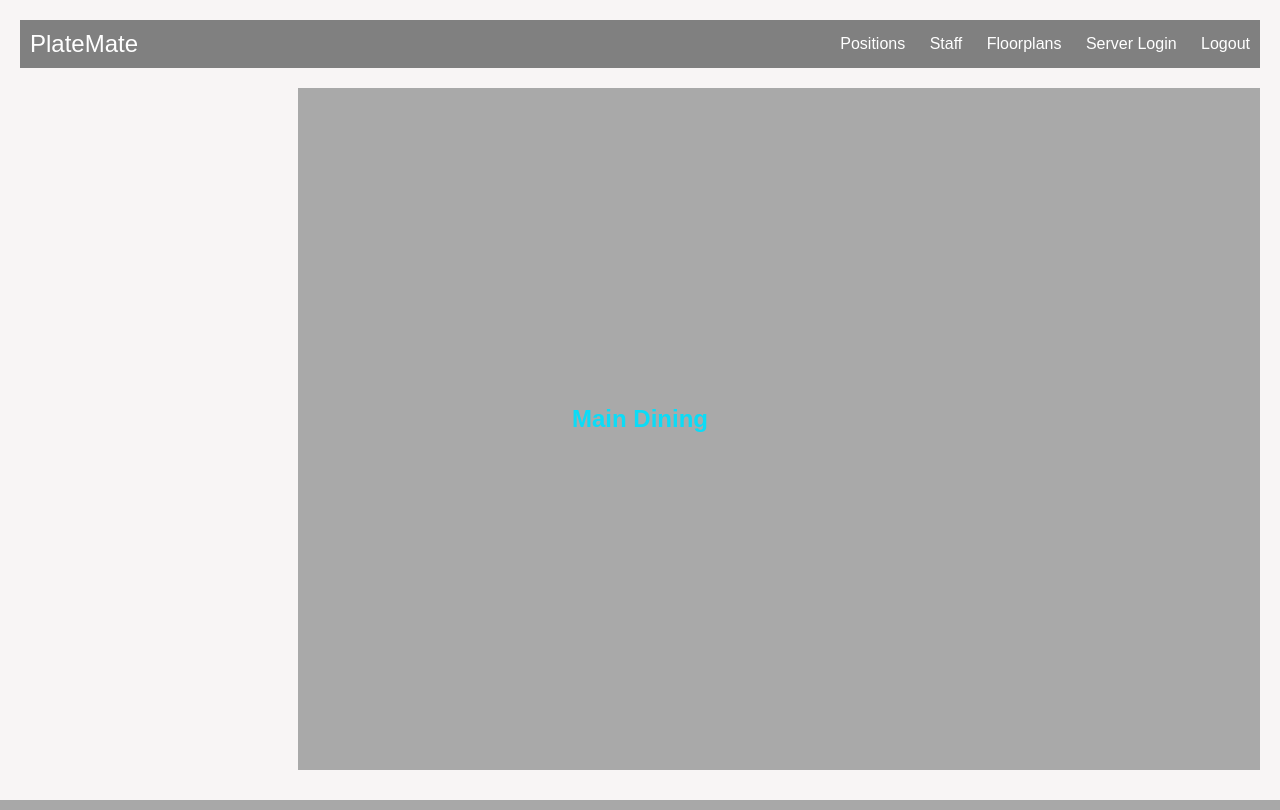
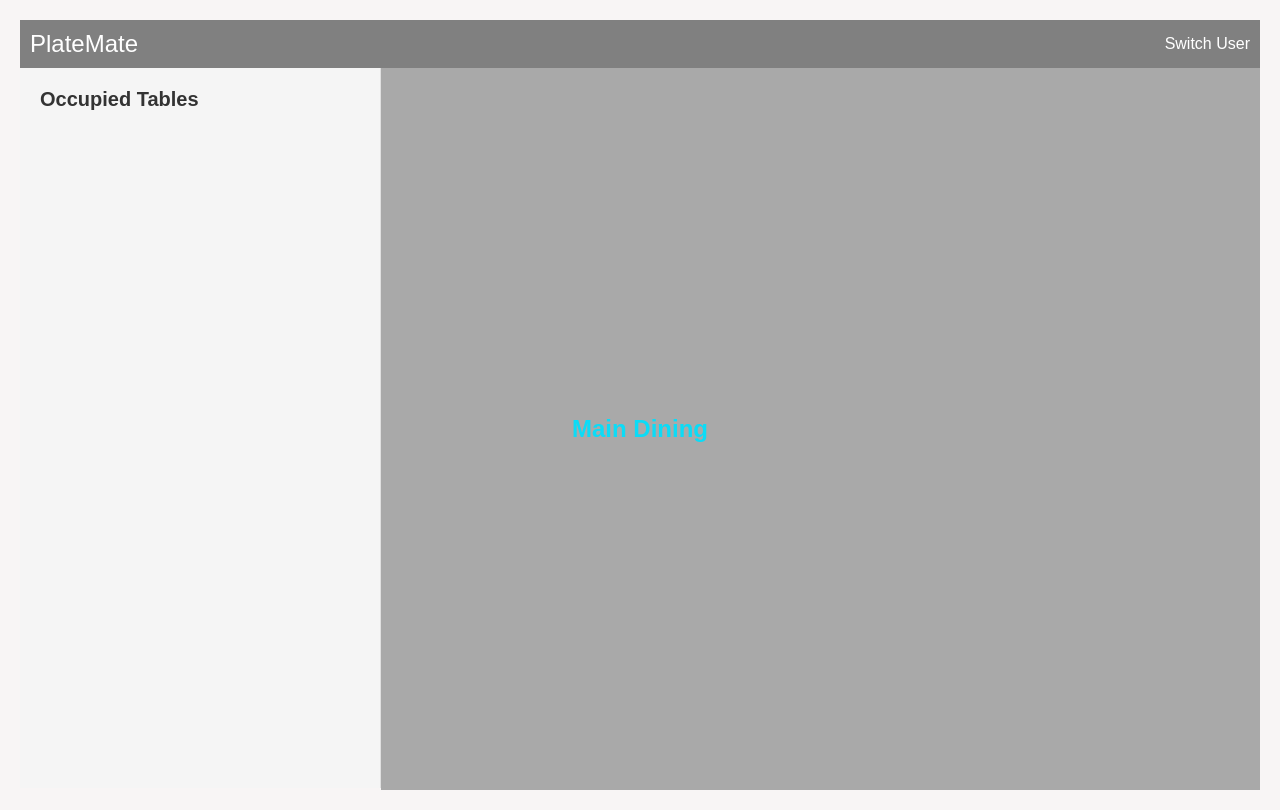
Before and after one commit to DevanSmith1999/PlateMatePos1, a Django app: a page that uses PlateMate/templates/PlateMate/MainDining.html in a window 1280 px wide. Run offline with Django 5.2, Linux system fonts and the light colour scheme; tables that the repository leaves empty hold one stand-in row (values such as "Sample post"); some libraries are stand-ins or nearby versions.

Commit message:
Added the table functionality to where it can be assigned to one server and only that server can view it. But a manager can view all tables.

```diff
--- a/PlateMate/templates/PlateMate/MainDining.html
+++ b/PlateMate/templates/PlateMate/MainDining.html
@@ -14,10 +14,9 @@
         }
         #content {
             display: flex;
-            flex-direction: column;
-            align-items: center;
-            position: relative; /* Make it a positioning context for absolute positioning of mainDiningText */
-            z-index: 1; /* Ensure it's above the canvas */
+            align-items: flex-start;
+            position: relative;
+            z-index: 1;
         }
 
         #navbar {
@@ -25,19 +24,14 @@
             display: block;
             margin-bottom: 20px;
             justify-content: center;
-
-
         }
         #canvas {
-            width: 75vw;
-            height: 85vh;
+            flex-grow:1; /* Take up remaining space */
+            height: 90vh;
             background-color: darkgray;
             border: 1px solid darkgrey;
             position: relative;
-            margin-top: 20px;
             z-index: 0;
-            margin-left: auto; /* Pushes the canvas to the right */
-            margin-right: 0;
         }
         .table, .table-text {
             position: absolute;
@@ -82,21 +76,73 @@
             font-weight: bold;
             color: rgb(11, 220, 247);
             margin-bottom: 20px;
-            position: absolute; /* Position it absolutely within the canvas */
-            top: 50%; /* Center vertically */
-            left: 50%; /* Center horizontally */
-            transform: translate(-50%, -50%); /* Adjust to truly center */
+            position: absolute;
+            top: 50%;
+            left: 50%;
+            transform: translate(-50%, -50%);
             z-index: 2;
         }
         .occupied {
             background-color: yellow;
         }
+        .sidebar {
+            width: 25vw;
+            height: 85vh;
+            background-color: #f5f5f5;
+            border-right: 1px solid #e0e0e0;
+            overflow-y: auto;
+            padding: 20px;
+        }
+
+        .sidebar-title {
+            font-size: 20px;
+            font-weight: bold;
+            margin-bottom: 20px;
+            color: #333;
+        }
+
+        li.table-item {
+            list-style-type: none;
+            margin-bottom: 15px;
+            padding: 10px;
+            background-color: #fff;
+            border-radius: 5px;
+            box-shadow: 0 2px 4px rgba(0, 0, 0, 0.1);
+            cursor: pointer;
+            transition: background-color 0.3s ease;
+        }
+
+        li.table-item:hover {
+            background-color: #e9f5f5;
+        }
+
+        li.table-item a {
+            color: #007BFF;
+            text-decoration: none;
+            font-weight: bold;
+            transition: color 0.3s ease;
+        }
+
+        li.table-item a:hover {
+            color: #0056b3;
+        }
+
+        li.table-item:empty::before {
+            content: "No occupied tables.";
+            color: #aaa;
+        }
 
     </style>
 </head>
 <body>
-    {% include 'navbar.html' %}
+    {% include 'Server_navbar.html' %}
     <div id="content">
+        <div class="sidebar">
+            <div class="sidebar-title">Occupied Tables</div>
+            <ul id="occupied-tables-list">
+                <!-- Occupied tables will be appended here -->
+            </ul>
+        </div>
         <div id="mainDiningText">Main Dining</div>
         <div id="canvas">
             <!-- Tables and text boxes will be appended here -->
@@ -106,18 +152,62 @@
     <script>
         let tables = [];
         let textboxes = [];
+        function getCookie(name) {
+            let cookieValue = null;
+            if (document.cookie && document.cookie !== '') {
+                const cookies = document.cookie.split(';');
+                for (let i = 0; i < cookies.length; i++) {
+                    const cookie = cookies[i].trim();
+                    if (cookie.substring(0, name.length + 1) === (name + '=')) {
+                        cookieValue = decodeURIComponent(cookie.substring(name.length + 1));
+                        break;
+                    }
+                }
+            }
+            return cookieValue;
+        }
+        function getStaffSubposition(staffNumber) {
+            return new Promise((resolve, reject) => {
+                $.ajax({
+                    url: `/get-staff-subpositions/${staffNumber}/`,
+                    method: 'GET',
+                    success: function(response) {
+                        resolve(response); // Return the list of subposition_ids
+                    },
+                    error: function(jqXHR, textStatus, errorThrown) {
+                        reject(errorThrown);
+                    }
+                });
+            });
+        }
+        function isManager(subpositionIds) {
+            return subpositionIds.includes("24") || subpositionIds.includes(24);
+        }
+        function getStaffName(staffNumber) {
+            return new Promise((resolve, reject) => {
+                $.ajax({
+                    url: `/get-staff-name/${staffNumber}/`,
+                    method: 'GET',
+                    success: function(response) {
+                        resolve(response.first_name);
+                    },
+                    error: function(jqXHR, textStatus, errorThrown) {
+                        reject(errorThrown);
+                    }
+                });
+            });
+        }
 
         $(document).ready(function() {
             const floor_plan_name = "Main";
-            const originalCanvasWidth =683;  // Original canvas width
-            const originalCanvasHeight = 600; // Original canvas height
-            const newCanvasWidth = $('#canvas').width();  // New canvas width
+            const originalCanvasWidth = 683;
+            const originalCanvasHeight = 600;
+            const newCanvasWidth = $('#canvas').width();
             const newCanvasHeight = $('#canvas').height();
 
             const scaleX = newCanvasWidth / originalCanvasWidth;
             const scaleY = newCanvasHeight / originalCanvasHeight;
 
-            // Fetch floor plan data
             $.ajax({
                 url: `/get-floor-plan/${floor_plan_name}/`,
                 method: 'GET',
@@ -129,6 +219,8 @@
                     console.log("Received tables data:", tables);
                     console.log("Received text boxes data:", textboxes);
 
+                    populateOccupiedTables();
+
                     renderElements();
                 },
                 error: function(jqXHR, textStatus, errorThrown) {
@@ -137,34 +229,29 @@
             });
 
             function renderElements() {
-                console.log("Rendering tables:", tables);
-                console.log("Rendering text boxes:", textboxes);
-
                 if (!Array.isArray(tables) || !Array.isArray(textboxes)) {
                     console.log("Tables or text boxes data is not an array.");
                     return;
                 }
 
                 tables.forEach(table => {
-                    const { table_number, shape, x_position, y_position, width, height } = table;
+                    const { table_number, isOccupiedBy, shape, x_position, y_position, width, height } = table;
                     const scaledX = x_position * scaleX;
                     const scaledY = y_position * scaleY;
                     const scaledWidth = width * scaleX;
                     const scaledHeight = height * scaleY;
 
-                    console.log(`Rendering table ${table_number} at ${scaledX}, ${scaledY}`);
                     let shapeClass = shape;
                     if (shape === 'square') {
                         shapeClass = 'square';
                     }
-
+                    const tableClass = isOccupiedBy ? 'occupied' : '';
                     const tableElement = `
                         <a href="/" class="table-link" id="table-link-${table_number}" style="position: absolute; top: ${scaledY}px; left: ${scaledX}px; width: ${scaledWidth}px; height: ${scaledHeight}px;">
-                            <div id="table-${table_number}" class="table ${shapeClass}" style="width: 100%; height: 100%;">
+                            <div id="table-${table_number}" class="table ${shapeClass} ${tableClass}" style="width: 100%; height: 100%;">
                                 <input type="text" class="table-input" value="${table_number}" readonly />
                             </div>
                         </a>`;
-
                     $("#canvas").append(tableElement);
                 });
 
@@ -175,54 +262,109 @@
                     const scaledWidth = width * scaleX;
                     const scaledHeight = height * scaleY;
 
-                    console.log(`Rendering text box ${id} at ${scaledX}, ${scaledY}`);
-
                     const element = `
                         <div id="text-box-${id}" class="table-text" style="position: absolute; top: ${scaledY}px; left: ${scaledX}px; width: ${scaledWidth}px; height: ${scaledHeight}px;">
                             <input type="text" class="table-input" value="${content}" readonly />
                         </div>`;
-
                     $("#canvas").append(element);
                 });
             }
 
-            $("#canvas").on('click', '.table', function() {
-                const id = $(this).attr("table_number"); // Extracting table number from the ID
-                // Implement logic to handle table click, e.g., placing an order
+            function populateOccupiedTables() {
+                console.log("Populating occupied tables...");
+
+                const staffNumber = sessionStorage.getItem('staffNumber');
+                const occupiedTables = tables.filter(table => table.isOccupiedBy === staffNumber);
+                const staffName=getStaffName(staffNumber);
+
+                const $occupiedTablesList = $('#occupied-tables-list');
+                $occupiedTablesList.empty();
+
+                occupiedTables.forEach(table => {
+                getStaffName(table.isOccupiedBy) // Fetch staff name asynchronously
+                .then(staffName => {
+                    const tableElement = `
+                        <li class="table-item">
+                            <a href="#" class="table-number">${table.table_number}</a> - Occupied by <span class="occupied-by">${staffName}</span>
+                        </li>
+                    `;
+                    $occupiedTablesList.append(tableElement);
+                })
+                .catch(error => {
+                    console.error("Error fetching staff name:", error);
+                    const tableElement = `
+                        <li class="table-item">
+                            <a href="#" class="table-number">${table.table_number}</a> - Occupied by <span class="occupied-by">Unknown</span>
+                        </li>
+                    `;
+                    $occupiedTablesList.append(tableElement);
+                });
+            });
+                console.log(staffName)
+                console.log("Populated occupied tables:", $occupiedTablesList.html());
+            }
+
+
+            $("#canvas").on('click', '.table', function(event) {
+                event.preventDefault();
+                const id = $(this).attr("id").split('-')[1];
                 const staffNumber = sessionStorage.getItem('staffNumber');
 
-                // Update the isOccupiedBy field of the clicked table in tables array
                 const clickedTable = tables.find(table => table.table_number == id);
-                error.log("Clicked table:",clickedTable);
+
                 if (clickedTable) {
+                    getStaffName(staffNumber)
+
+                    .then(staffName => {
+                        getStaffSubposition(staffNumber)
+                        .then(subpositionId => {
+                            if (isManager(subpositionId)) {
+                                console.log(staffName)
+                                const confirmMessage = `Table is currently in use by ${staffName}. Are you sure you want to edit?`;
+
+                                if (confirm(confirmMessage)) {
+                                    const redirectUrl = $(`#table-link-${id}`).attr('href');
+                                    window.location.href = redirectUrl;
+                                }
+                            } else if (clickedTable.isOccupiedBy && clickedTable.isOccupiedBy !== staffNumber) {
+                                alert("Sorry, table is currently in use.");
+                            } else if (clickedTable.isOccupiedBy === staffNumber) {
+                                const redirectUrl = $(`#table-link-${id}`).attr('href');
+                                window.location.href = redirectUrl;
+                            } else {
                                 clickedTable.isOccupiedBy = staffNumber;
 
-                    // Update table's data on server-side
+                                const csrftoken = getCookie('csrftoken');
+
                                 $.ajax({
-                        url: `/update-table/${id}/`,  // Assuming you have an endpoint to update table data
+                                    url: `/update-table/${id}/`,
                                     method: 'PUT',
                                     data: JSON.stringify(clickedTable),
                                     contentType: 'application/json',
+                                    headers: {
+                                        'X-CSRFToken': csrftoken
+                                    },
                                     success: function(response) {
                                         console.log("Table data updated successfully:", response);
-                            // Optionally update the UI to reflect the change, e.g., change table color to indicate occupancy
-                            $(`#table-${id}`).addClass('occupied');  // Add a CSS class to indicate occupied table
+                                        $(`#table-${id}`).addClass('occupied');
                                     },
                                     error: function(jqXHR, textStatus, errorThrown) {
                                         console.log("Error updating table data:", textStatus, errorThrown);
                                     }
                                 });
+                                const redirectUrl = $(`#table-link-${id}`).attr('href');
+                                window.location.href = redirectUrl;
+                            }
+                        });
+                    })
+                    .catch(error => {
+                        console.log("Error fetching staff name:", error);
+                    });
                 } else {
                     console.log("Table not found.");
                 }
-
-            });
-
-            $("#canvas").on('click', '.table-text', function(event) {
-                event.stopPropagation(); // Stop the click event from bubbling up
             });
         });
     </script>
-
 </body>
 </html>
--- /dev/null
+++ b/PlateMate/templates/Server_navbar.html
@@ -0,0 +1,35 @@
+<!-- navbar.html -->
+<style>
+    .navbar {
+        background-color: #808080;
+        color: #fff;
+        padding: 10px;
+        display: flex;
+        justify-content: space-between;
+        align-items: center;
+    }
+
+    .navbar-brand {
+        font-size: 1.5rem;
+    }
+
+    .navbar-links a {
+        color: #fff;
+        text-decoration: none;
+        margin-left: 20px;
+        transition: color 0.3s;
+    }
+
+    .navbar-links a:hover {
+        color: #f8f9fa; /* lighter shade of white */
+    }
+</style>
+
+<div class="navbar">
+    <div class="navbar-brand">PlateMate</div>
+    <div class="navbar-links">
+        <a href="{% url 'server_login' %}">Switch User</a>
+
+        <!-- Add more links here as needed -->
+    </div>
+</div>
--- a/PlateMate/urls.py
+++ b/PlateMate/urls.py
@@ -20,5 +20,7 @@ urlpatterns = [
     path('get-floor-plan/<str:floor_plan_name>/', views.get_floor_plan, name='get_floor_plan_by_name'),
     path('floor-plan/<str:floor_plan_name>/', views.floor_plan_view, name='floor_plan_view'),
     path('remove-shape/<str:shape_id>/', views.remove_shape, name='remove_shape'),
-    path('update-table/<int:table_id>/', views.update_table, name='update_table'),
+    path('update-table/<int:table_number>/', views.update_table, name='update_table'),
+    path('get-staff-subpositions/<int:staff_number>/', views.get_staff_subpositions, name='get_staff_subpositions'),
+    path('get-staff-name/<int:staff_number>/', views.get_staff_name, name='get_staff_name'),
 ]
--- a/PlateMate/views.py
+++ b/PlateMate/views.py
@@ -8,6 +8,7 @@ from PlateMate import models #Use this to access Menuitem data# Stuff
 from django.shortcuts import get_object_or_404
 from django.core.exceptions import ObjectDoesNotExist
 from django.views.decorators.http import require_POST
+from Staff import models as sm
 
 
 
@@ -126,6 +127,7 @@ def save_floor_plan(request, floor_plan_name):
                     width=table_data['width'],
                     height=table_data['height'],
                     table_number=table_data.get('table_number', 1)
+
                 )
                 table.save()
 
@@ -167,6 +169,7 @@ def get_floor_plan(request, floor_plan_name):
                 'y_position': table.y_position,
                 'width': table.width,
                 'height': table.height,
+                'isOccupiedBy': table.isOccupiedBy
             }
             for table in tables
         ]
@@ -205,6 +208,7 @@ def floor_plan_view(request, floor_plan_name):
                 'y_position': table.y_position,
                 'width': table.width,
                 'height': table.height,
+                'isOccupiedBy': table.isOccupiedBy
             }
             for table in tables
         ]
@@ -331,16 +335,34 @@ def list_floorplans(request):
 
     return render(request, 'PlateMate/floorplan_list.html', context)
 @require_http_methods(["PUT"])
-def update_table(request, table_id):
-    print("Received table ID:", table_id)
+def update_table(request, table_number):
+    print("Received table ID:", table_number)
     data = request.body.decode('utf-8')
     print("Received data:", data)
     table_data = json.loads(data)
 
-    table = get_object_or_404(models.Table, id=table_id)
+    table = get_object_or_404(models.Table, table_number=table_number)
 
     # Update the table's isOccupiedBy field
     table.isOccupiedBy = table_data.get('isOccupiedBy', None)
     table.save()
 
     return JsonResponse({'status': 'success', 'message': 'Table updated successfully'}, status=200)
+def get_staff_subpositions(request, staff_number):
+    try:
+        print(staff_number)
+        staff = sm.Staff.objects.get(id_number=staff_number)
+        subposition_ids = [subposition.id for subposition in staff.subposition.all()]
+        print(subposition_ids)
+        return JsonResponse(subposition_ids, safe=False)
+
+    except sm.Staff.DoesNotExist:
+        return JsonResponse({"error": "Staff not found"}, status=404)
+def get_staff_name(request, staff_number):
+    try:
+        staff = sm.Staff.objects.get(id_number=staff_number)
+        first_name = staff.first_name
+        print(first_name)
+        return JsonResponse({'first_name': first_name})
+    except sm.Staff.DoesNotExist:
+        return JsonResponse({'error': 'Staff member not found'}, status=404)
--- a/Staff/models.py
+++ b/Staff/models.py
@@ -6,6 +6,7 @@ class Position(models.Model):
     POSITION_CHOICES = (
         ('FOH', 'FOH'),
         ('BOH', 'BOH'),
+        ('Manager','Manager')
     )
     name = models.CharField(max_length=100, choices=POSITION_CHOICES)
 
```
Also changed, not shown: Staff/migrations/0006_alter_position_name.py (added). Lines whose indentation alone changed are shown as unchanged.
